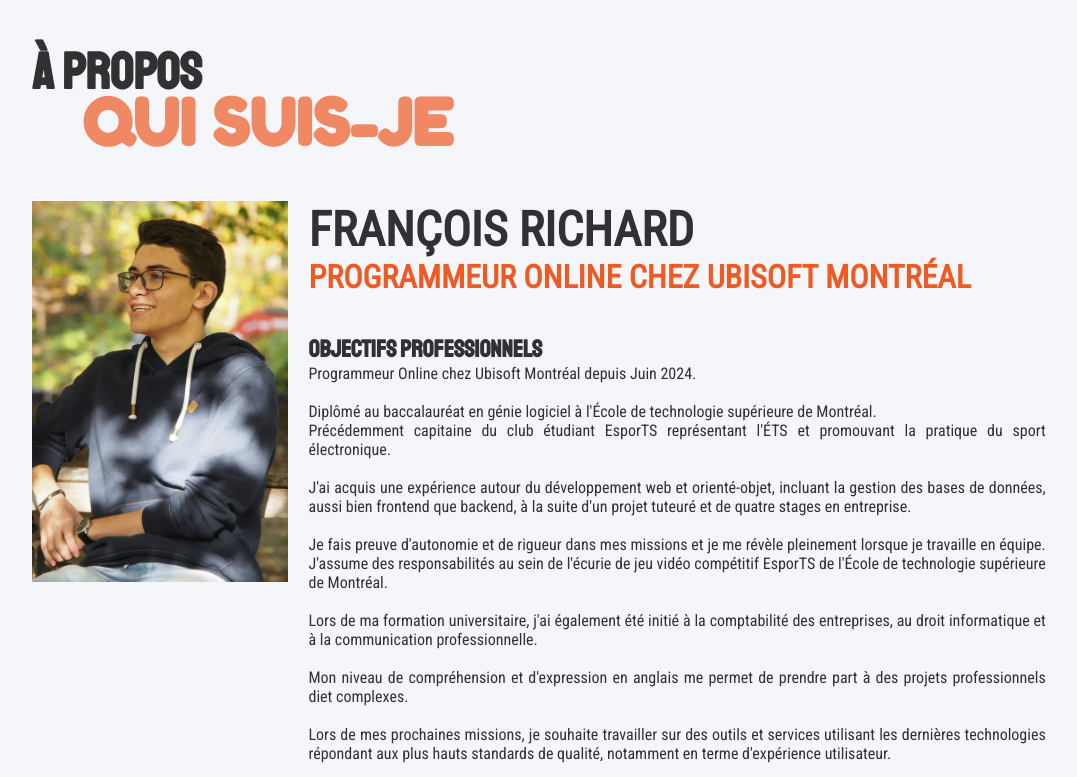
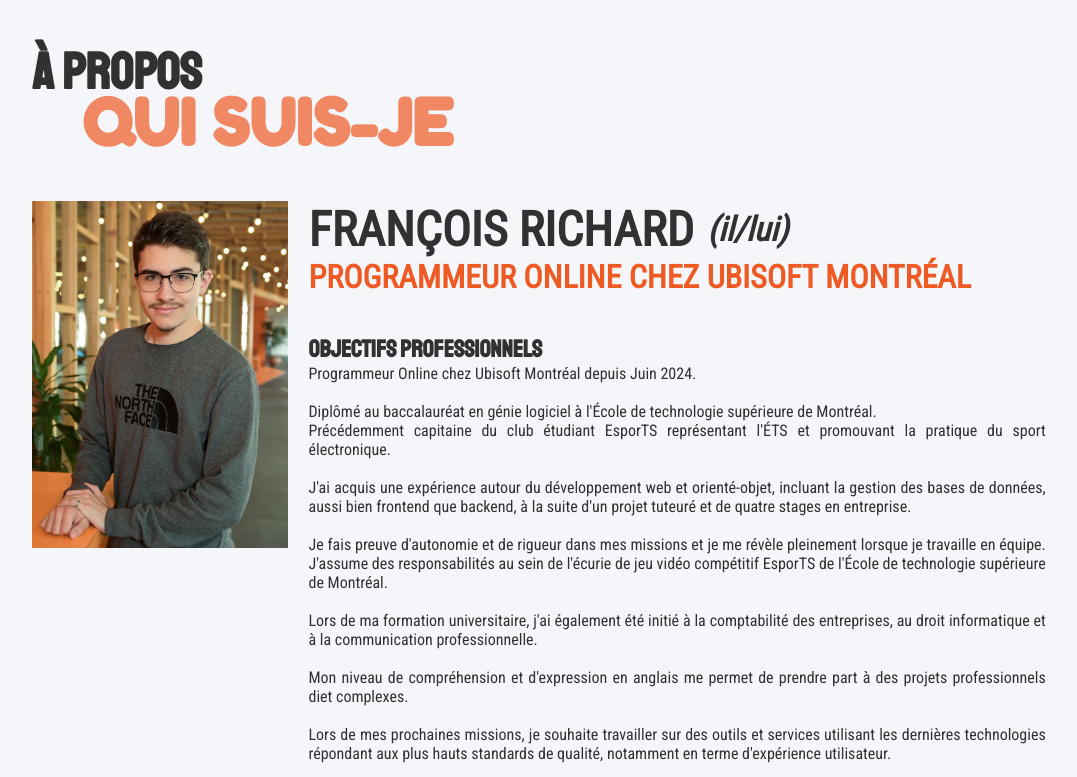
Before and after one commit to FrancoisRchrd/francoisrchrd.github.io, a PHP site: page / in a window 1280 px wide. Shown: the part 80-857 px from the top of the page, without its empty margins (96-1173 px from the left). Run offline with PHP 8.4, Linux system fonts and the light colour scheme.

Commit message:
Update photo and pronouns

```diff
--- a/css/style.css
+++ b/css/style.css
@@ -304,8 +304,16 @@ h1, h4, p, span{
 		color: #313135;
 		font-weight: bolder;
 		font-size: 3em;
+		display: flex;
+		align-items: center;
 	}
-	.about_function{
+	#pronouns{
+		display: inline-block;
+		font-size: 0.7em;
+		font-style: italic;
+		margin-left: 0.4em;
+	}
+	.about_position{
 		color: #ee5a24;
 		font-size: 2em;
 		text-align: left;
--- a/index.html
+++ b/index.html
@@ -21,7 +21,7 @@
 	<meta property="og:type" content="website">
 	<meta property="og:title" content="François RICHARD - Programmeur Online chez Ubisoft Montréal">
 	<meta property="og:description" content="Développement et conception web/logiciel, Gestion base de données et Anglais professionnel. Je souhaite travailler sur des outils et services utilisant les dernières technologies répondant aux plus hauts standards de qualité, notamment en terme d'expérience utilisateur.">
-	<meta property="og:image" content="https://francois-richard.fr/data/portrait.png">
+	<meta property="og:image" content="https://francois-richard.fr/data/portrait.jpg">
 	<meta property="og:site_name" content="francois-richard">
 
 	<!-- Twitter Meta Tags -->
@@ -30,7 +30,7 @@
 	<meta property="twitter:url" content="https://francois-richard.fr/">
 	<meta name="twitter:title" content="François RICHARD - Programmeur Online chez Ubisoft Montréal">
 	<meta name="twitter:description" content="Développement et conception web/logiciel, Gestion base de données et Anglais professionnel. Je souhaite travailler sur des outils et services utilisant les dernières technologies répondant aux plus hauts standards de qualité, notamment en terme d'expérience utilisateur.">
-	<meta name="twitter:image" content="https://francois-richard.fr/data/portrait.png">
+	<meta name="twitter:image" content="https://francois-richard.fr/data/portrait.jpg">
 </head>
 <body>
 
@@ -85,10 +85,10 @@
 			<h2 class="name-content">À PROPOS</h2>
 			<h3 class="name-content-bis">QUI SUIS-JE</h3>
 			<div id="about-flex">
-				<img id="portrait" alt="François RICHARD photo" src="data/portrait.png">
+				<img id="portrait" alt="François RICHARD photo" src="data/portrait.jpg">
 				<div id="about-text">
-					<p class="about_name">FRANÇOIS RICHARD</p>
-					<h1 class="about_function">PROGRAMMEUR ONLINE CHEZ UBISOFT MONTRÉAL</h1>
+					<p class="about_name"><span>FRANÇOIS RICHARD</span> <span id="pronouns">(il/lui)</span></p>
+					<h1 class="about_position">PROGRAMMEUR ONLINE CHEZ UBISOFT MONTRÉAL</h1>
 					<br><br>
 
 					<h4 class="about-precision">OBJECTIFS PROFESSIONNELS</h4>
--- a/robots.txt
+++ b/robots.txt
@@ -1,5 +1,5 @@
 User-agent: *
-Allow:/data/portrait.png
+Allow:/data/portrait.jpg
 Disallow:/data/
 Disallow:/css/
 Disallow:/js/
```
Also changed, not shown: en/index.html (+5 -5 lines), data/portrait.jpg (added), data/portrait.png (deleted), data/portrait2.png (deleted).
